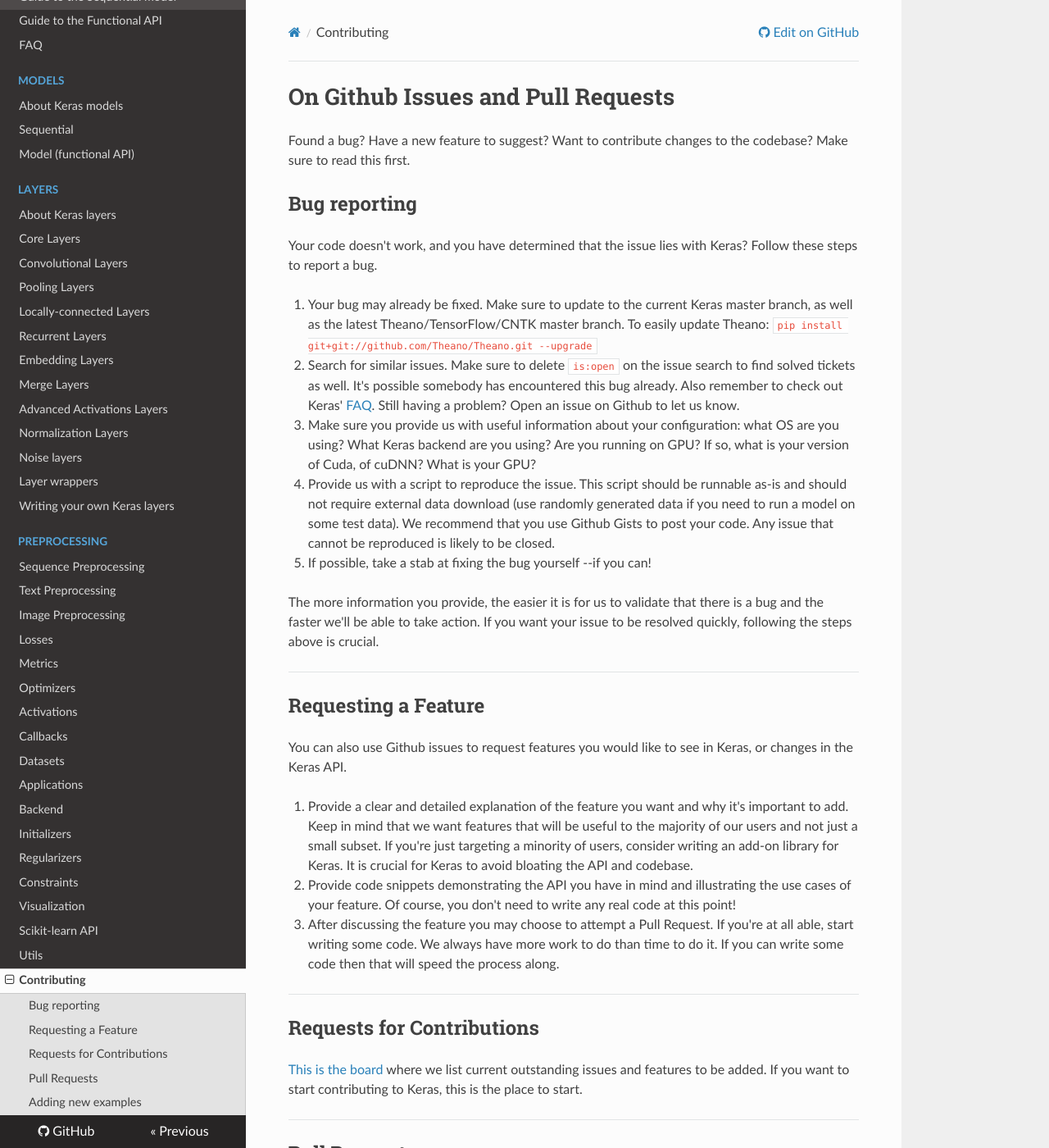
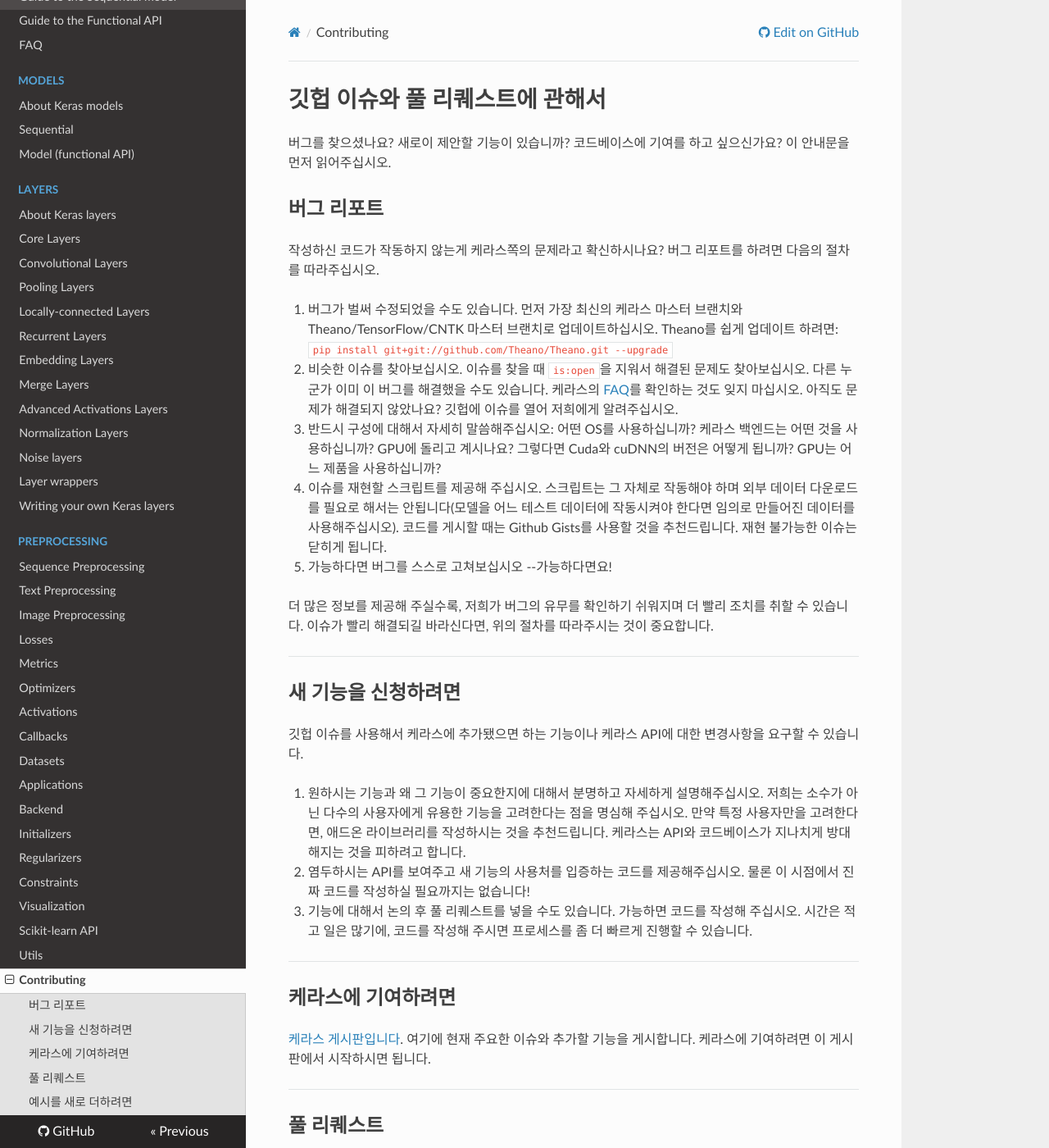
Before and after one commit to keras-team/keras-docs-ko, an MkDocs documentation site: the page built from sources/contributing.md, in a window 1280 px wide and 1400 px high. Shown: the whole window at 82% size. Built offline with MkDocs 1.6.1, drawn with Linux system fonts in a browser that asks for light colours; nearby versions of some CDN libraries; some of the changed text lies outside the part shown.

Commit message:
Update contributing.md
풀리퀘스트 항목의 3~10(66-87)은 아직 번역이 완료되지 않았습니다.

```diff
--- a/sources/contributing.md
+++ b/sources/contributing.md
@@ -1,67 +1,67 @@
-# On Github Issues and Pull Requests
+# 깃헙 이슈와 풀 리퀘스트에 관해서
 
-Found a bug? Have a new feature to suggest? Want to contribute changes to the codebase? Make sure to read this first.
+버그를 찾으셨나요? 새로이 제안할 기능이 있습니까? 코드베이스에 기여를 하고 싶으신가요? 이 안내문을 먼저 읽어주십시오.
 
-## Bug reporting
+## 버그 리포트
 
-Your code doesn't work, and you have determined that the issue lies with Keras? Follow these steps to report a bug.
+작성하신 코드가 작동하지 않는게 케라스쪽의 문제라고 확신하시나요? 버그 리포트를 하려면 다음의 절차를 따라주십시오.
 
-1. Your bug may already be fixed. Make sure to update to the current Keras master branch, as well as the latest Theano/TensorFlow/CNTK master branch.
-To easily update Theano: `pip install git+git://github.com/Theano/Theano.git --upgrade`
+1. 버그가 벌써 수정되었을 수도 있습니다. 먼저 가장 최신의 케라스 마스터 브랜치와 Theano/TensorFlow/CNTK 마스터 브랜치로 업데이트하십시오.
+Theano를 쉽게 업데이트 하려면: `pip install git+git://github.com/Theano/Theano.git --upgrade`
 
-2. Search for similar issues. Make sure to delete `is:open` on the issue search to find solved tickets as well. It's possible somebody has encountered this bug already. Also remember to check out Keras' [FAQ](http://keras.io/faq/). Still having a problem? Open an issue on Github to let us know.
+2. 비슷한 이슈를 찾아보십시오. 이슈를 찾을 때 `is:open`을 지워서 해결된 문제도 찾아보십시오. 다른 누군가 이미 이 버그를 해결했을 수도 있습니다. 케라스의 [FAQ](http://keras.io/faq/)를 확인하는 것도 잊지 마십시오. 아직도 문제가 해결되지 않았나요? 깃헙에 이슈를 열어 저희에게 알려주십시오.
 
-3. Make sure you provide us with useful information about your configuration: what OS are you using? What Keras backend are you using? Are you running on GPU? If so, what is your version of Cuda, of cuDNN? What is your GPU?
+3. 반드시 구성에 대해서 자세히 말씀해주십시오: 어떤 OS를 사용하십니까? 케라스 백엔드는 어떤 것을 사용하십니까? GPU에 돌리고 계시나요? 그렇다면 Cuda와 cuDNN의 버전은 어떻게 됩니까? GPU는 어느 제품을 사용하십니까?
 
-4. Provide us with a script to reproduce the issue. This script should be runnable as-is and should not require external data download (use randomly generated data if you need to run a model on some test data). We recommend that you use Github Gists to post your code. Any issue that cannot be reproduced is likely to be closed.
+4. 이슈를 재현할 스크립트를 제공해 주십시오. 스크립트는 그 자체로 작동해야 하며 외부 데이터 다운로드를 필요로 해서는 안됩니다(모델을 어느 테스트 데이터에 작동시켜야 한다면 임의로 만들어진 데이터를 사용해주십시오). 코드를 게시할 때는 Github Gists를 사용할 것을 추천드립니다. 재현 불가능한 이슈는 닫히게 됩니다.
 
-5. If possible, take a stab at fixing the bug yourself --if you can!
+5. 가능하다면 버그를 스스로 고쳐보십시오 --가능하다면요!
 
-The more information you provide, the easier it is for us to validate that there is a bug and the faster we'll be able to take action. If you want your issue to be resolved quickly, following the steps above is crucial.
+더 많은 정보를 제공해 주실수록, 저희가 버그의 유무를 확인하기 쉬워지며 더 빨리 조치를 취할 수 있습니다. 이슈가 빨리 해결되길 바라신다면, 위의 절차를 따라주시는 것이 중요합니다.
 
 ---
 
-## Requesting a Feature
+## 새 기능을 신청하려면
 
-You can also use Github issues to request features you would like to see in Keras, or changes in the Keras API.
+깃헙 이슈를 사용해서 케라스에 추가됐으면 하는 기능이나 케라스 API에 대한 변경사항을 요구할 수 있습니다.
 
-1. Provide a clear and detailed explanation of the feature you want and why it's important to add. Keep in mind that we want features that will be useful to the majority of our users and not just a small subset. If you're just targeting a minority of users, consider writing an add-on library for Keras. It is crucial for Keras to avoid bloating the API and codebase.
+1. 원하시는 기능과 왜 그 기능이 중요한지에 대해서 분명하고 자세하게 설명해주십시오. 저희는 소수가 아닌 다수의 사용자에게 유용한 기능을 고려한다는 점을 명심해 주십시오. 만약 특정 사용자만을 고려한다면, 애드온 라이브러리를 작성하시는 것을 추천드립니다. 케라스는 API와 코드베이스가 지나치게 방대해지는 것을 피하려고 합니다.
 
-2. Provide code snippets demonstrating the API you have in mind and illustrating the use cases of your feature. Of course, you don't need to write any real code at this point!
+2. 염두하시는 API를 보여주고 새 기능의 사용처를 입증하는 코드를 제공해주십시오. 물론 이 시점에서 진짜 코드를 작성하실 필요까지는 없습니다!
 
-3. After discussing the feature you may choose to attempt a Pull Request. If you're at all able, start writing some code. We always have more work to do than time to do it. If you can write some code then that will speed the process along.
+3. 기능에 대해서 논의 후 풀 리퀘스트를 넣을 수도 있습니다. 가능하면 코드를 작성해 주십시오. 시간은 적고 일은 많기에, 코드를 작성해 주시면 프로세스를 좀 더 빠르게 진행할 수 있습니다.
 
 
 ---
 
-## Requests for Contributions
+## 케라스에 기여하려면
 
-[This is the board](https://github.com/keras-team/keras/projects/1) where we list current outstanding issues and features to be added. If you want to start contributing to Keras, this is the place to start.
+[케라스 게시판입니다](https://github.com/keras-team/keras/projects/1). 여기에 현재 주요한 이슈와 추가할 기능을 게시합니다. 케라스에 기여하려면 이 게시판에서 시작하시면 됩니다.
 
 
 ---
 
-## Pull Requests
+## 풀 리퀘스트
 
-**Where should I submit my pull request?**
+**풀 리퀘스트는 어디에 제출합니까?**
 
-1. **Keras improvements and bugfixes** go to the [Keras `master` branch](https://github.com/keras-team/keras/tree/master).
-2. **Experimental new features** such as layers and datasets go to [keras-contrib](https://github.com/farizrahman4u/keras-contrib). Unless it is a new feature listed in [Requests for Contributions](https://github.com/keras-team/keras/projects/1), in which case it belongs in core Keras. If you think your feature belongs in core Keras, you can submit a design doc to explain your feature and argue for it (see explanations below).
+1. **케라스 개선과 버그해결** [케라스 `master` 브랜치](https://github.com/keras-team/keras/tree/master)로 가시면 됩니다.
+2. **새로운 기능** [Requests for Contributions](https://github.com/keras-team/keras/projects/1)에 게시된 케라스의 코어에 관련한 새로운 기능이 아니라면, 레이어나 데이터셋에 관한 새로운 기능에 관련해서는 [keras-contrib](https://github.com/farizrahman4u/keras-contrib)로 가시면 됩니다.
 
-Please note that PRs that are primarily about **code style** (as opposed to fixing bugs, improving docs, or adding new functionality) will likely be rejected.
+(버그 해결, 설명서 개선, 혹은 새로운 기능 추가가 아닌) **코딩 스타일**에 관련된 풀 리퀘스트는 거부될 가능성이 높습니다.
 
-Here's a quick guide to submitting your improvements:
+개선사항을 제출하는 빠른 가이드라인입니다:
 
-1. If your PR introduces a change in functionality, make sure you start by writing a design doc and sending it to the Keras mailing list to discuss whether the change should be made, and how to handle it. This will save you from having your PR closed down the road! Of course, if your PR is a simple bug fix, you don't need to do that. The process for writing and submitting design docs is as follow:
-    - Start from [this Google Doc template](https://docs.google.com/document/d/1ZXNfce77LDW9tFAj6U5ctaJmI5mT7CQXOFMEAZo-mAA/edit#), and copy it to new Google doc.
-    - Fill in the content. Note that you will need to insert code examples. To insert code, use a Google Doc extension such as [CodePretty](https://chrome.google.com/webstore/detail/code-pretty/igjbncgfgnfpbnifnnlcmjfbnidkndnh?hl=en) (there are several such extensions available).
-    - Set sharing settings to "everyone with the link is allowed to comment"
-    - Send the document to `keras-users@googlegroups.com` with a subject that starts with `[API DESIGN REVIEW]` (all caps) so that we notice it.
-    - Wait for comments, and answer them as they come. Edit the proposal as necessary.
-    - The proposal will finally be approved or rejected. Once approved, you can send out Pull Requests or ask others to write Pull Requests.
+1. 기능상 변경사항에 관련된 PR의 경우, 디자인 설명서를 먼저 작성하고 케라스 메일 리스트에 전송해서 변경이 필요한지 여부와, 어떻게 변경할지를 논의해야합니다. 이 작업은 PR을 진행하고 나서 PR이 거절될 확율을 줄여줍니다! 물론 간단한 버그 수정에 관한 PR이라면 그럴 필요까지는 없습니다. 디자인 설명서를 작성하고 제출하는 절차는 다음과 같습니다:
+    - [Google Doc template](https://docs.google.com/document/d/1ZXNfce77LDW9tFAj6U5ctaJmI5mT7CQXOFMEAZo-mAA/edit#)을 복사해서 새로운 Google doc에 옮겨주세요.
+    - 내용을 채워 주십시오. 반드시 코드 예시를 넣어 주시기 바랍니다. 코드를 삽입하려면 [CodePretty](https://chrome.google.com/webstore/detail/code-pretty/igjbncgfgnfpbnifnnlcmjfbnidkndnh?hl=en)와 같은 Google Doc 익스텐션을 사용하시면 됩니다 (다른 비슷한 익스텐션도 사용가능합니다).
+    - 공유 셋팅을 "링크가 있는 모든 사용자는 댓글을 달 수 있습니다"로 설정해주십시오.
+    - 저희가 알기 쉽도록 `[API DESIGN REVIEW]`(전부 대문자)로 시작하는 제목을 달아 문서를 `keras-users@googlegroups.com`으로 보내주십시오.
+    - 댓글을 기다렸다가 댓글이 달리면 대답해 주십시오. 필요한대로 제안안을 수정해주시면 됩니다.
+    - 제안안은 궁극적으로 거부되거나 승인됩니다. 승인되면 PR을 보내시거나 다른 이들에게 PR을 작성할 것을 부탁하시면 됩니다.
 
 
-2. Write the code (or get others to write it). This is the hard part!
+2. 코드를 작성하십시오 (아니면 다른 이들이 작성토록 해주십시오). 여기가 어려운 부분입니다!
 
 3. Make sure any new function or class you introduce has proper docstrings. Make sure any code you touch still has up-to-date docstrings and documentation. **Docstring style should be respected.** In particular, they should be formatted in MarkDown, and there should be sections for `Arguments`, `Returns`, `Raises` (if applicable). Look at other docstrings in the codebase for examples.
 
@@ -88,6 +88,6 @@ Here's a quick guide to submitting your improvements:
 
 ---
 
-## Adding new examples
+## 예시를 새로 더하려면
 
-Even if you don't contribute to the Keras source code, if you have an application of Keras that is concise and powerful, please consider adding it to our collection of examples. [Existing examples](https://github.com/keras-team/keras/tree/master/examples) show idiomatic Keras code: make sure to keep your own script in the same spirit.
+케라스 소스코드에 기여하지 않더라도 명료하고 강력한 케라스 어플리케이션을 만드셨다면, 범례 컬렉션에 추가하시는 것을 고려해주십시오. [기존의 범례](https://github.com/keras-team/keras/tree/master/examples)에서 케라스 문법에 부합하는 코드를 보시고 동일한 스타일로 스크립트를 작성해 주시기 바랍니다.
```
